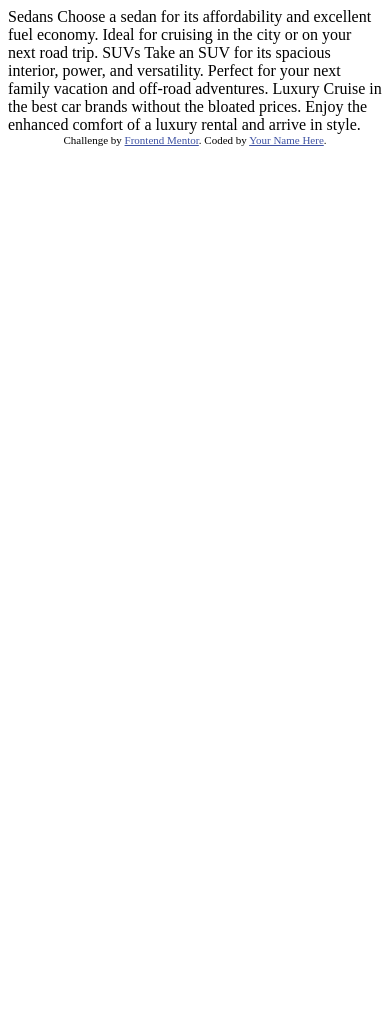
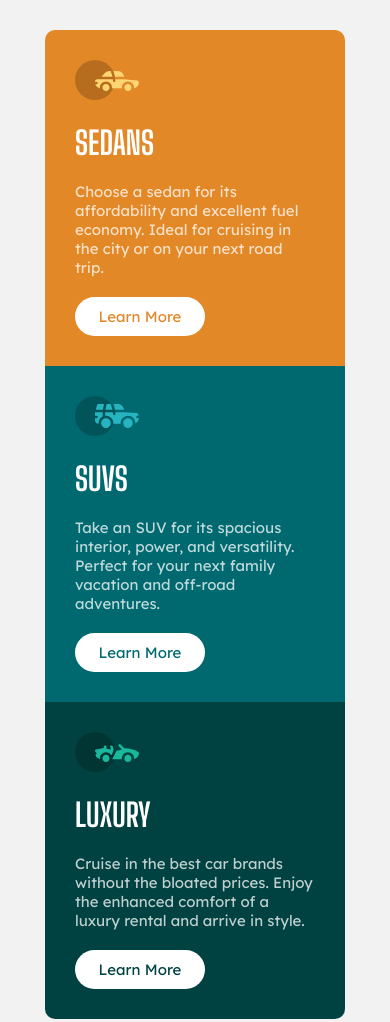
Before and after one commit to StellaZen/projetos-e-desafios, a plain HTML site: page column-card/index.html in a window 390 px wide. Before the commit the page ends 844 px from the top, so only its background shows below. Drawn offline with Linux system fonts and the light colour scheme.

Commit message:
versão mobile

```diff
--- a/column-card/index.html
+++ b/column-card/index.html
@@ -5,6 +5,8 @@
   <meta name="viewport" content="width=device-width, initial-scale=1.0"> <!-- displays site properly based on user's device -->
 
   <link rel="icon" type="image/png" sizes="32x32" href="./images/favicon-32x32.png">
+
+  <link rel="stylesheet" href="style.css">
 
   <title>Frontend Mentor | 3-column preview card component</title>
 
@@ -16,21 +18,41 @@
 </head>
 <body>
 
-  Sedans
+  <div class="cards">
+    <div class="card-1">
+      <svg width="64" height="40" xmlns="http://www.w3.org/2000/svg"><g fill="none" fill-rule="evenodd"><circle fill="#000" opacity=".201" cx="20" cy="20" r="20"/><path d="M52.936 24.11c1.942 0 3.517 1.542 3.517 3.445 0 1.903-1.575 3.445-3.517 3.445s-3.516-1.542-3.516-3.445c0-1.903 1.574-3.445 3.516-3.445zm-21.957 0c1.942 0 3.517 1.542 3.517 3.445 0 1.903-1.575 3.445-3.517 3.445s-3.516-1.542-3.516-3.445c0-1.903 1.574-3.445 3.516-3.445zm6.948-4.848v1.429c0 .716.61 1.293 1.348 1.259a1.295 1.295 0 001.225-1.295v-1.393h8.256l13.483 1.313c.956.093 1.676.881 1.676 1.814 0 2.89-2.126 5.303-4.926 5.819.397-3.557-2.458-6.62-6.053-6.62-3.646 0-6.504 3.14-6.039 6.723h-9.879c.466-3.588-2.397-6.722-6.039-6.722-3.595 0-6.45 3.062-6.052 6.62-2.14-.398-3.916-1.912-4.61-3.931h1.142c.731 0 1.32-.598 1.285-1.322-.033-.678-.629-1.2-1.322-1.2H20v-.251c0-1.274 1.066-2.243 2.306-2.243h15.62zM42.59 11c2.645 0 4.99 1.556 5.972 3.963l.726 1.779H40.17L38.413 11h4.178zm-6.865 0l1.758 5.741H26.505l3.357-3.654A6.502 6.502 0 0134.644 11h1.082z" fill="#FFD473" fill-rule="nonzero"/></g></svg>
+      <h1>Sedans</h1>
+      <p>
         Choose a sedan for its affordability and excellent fuel economy. Ideal for cruising in the city
         or on your next road trip.
-
-  SUVs
+      </p>
+      <p class="botao"><a href="#">Learn More</a></p>
+    </div>
+    <div class="card-2">
+      <svg width="64" height="40" xmlns="http://www.w3.org/2000/svg"><g fill="none" fill-rule="evenodd"><circle fill="#000" opacity=".201" cx="20" cy="20" r="20"/><path d="M31.002 22.358c2.917 0 5.18 2.593 4.762 5.506a4.828 4.828 0 01-2.962 3.778 4.797 4.797 0 01-5.3-1.165c-1.188-1.26-1.235-2.613-1.263-2.613-.42-2.924 1.857-5.506 4.763-5.506zm22 0c3.457 0 5.798 3.567 4.41 6.744A4.816 4.816 0 0152.3 31.94a4.826 4.826 0 01-4.06-4.077c-.42-2.915 1.846-5.506 4.762-5.506zm-15.04-6.083v1.462a1.29 1.29 0 001.352 1.29c.693-.033 1.227-.631 1.227-1.326v-1.426h8.3l13.056.716a1.29 1.29 0 011.164.917c.27.895.446 1.477.563 1.87h-1.047c-.694 0-1.291.534-1.324 1.228a1.29 1.29 0 001.288 1.352h1.445c-.164 2.225-1.57 4.193-3.6 5.05.13-4.212-3.255-7.63-7.384-7.63-4.317 0-7.762 3.718-7.358 8.086h-7.285c.43-4.655-3.503-8.531-8.131-8.046v-3.543h7.734zm-10.312 0v4.308a7.4 7.4 0 00-4.006 7.274 3.874 3.874 0 01-3.642-3.864v-1.635h1.46a1.29 1.29 0 000-2.58h-1.461v-3.213l.003-.29h7.646zm14.986-8.196c2.65 0 5 1.592 5.984 4.055l.63 1.579a5.525 5.525 0 01-.065-.004l-.026-.002-.034-.002-.022-.002a4.178 4.178 0 00-.224-.006l-.098-.001h-.039l-.136-.001h-.052l-.326-.001H40.211L38.528 8.08zm-13.632 0l-1.122 5.616h-7.144l1.47-4.71a1.29 1.29 0 011.231-.906h5.565zm6.832 0l1.683 5.615h-7.007l1.121-5.615h4.203z" fill="#26B5C0" fill-rule="nonzero"/></g></svg>
+      <h1>SUVs</h1>
+      <p>
         Take an SUV for its spacious interior, power, and versatility. Perfect for your next family vacation
         and off-road adventures.
-
-  Luxury
+      </p>
+      <p class="botao"><a href="#">Learn More</a></p>
+    </div>
+    <div class="card-3">
+      <svg width="64" height="40" xmlns="http://www.w3.org/2000/svg"><g fill="none" fill-rule="evenodd"><circle fill="#000" opacity=".201" cx="20" cy="20" r="20"/><path d="M30.98 22.835c1.941 0 3.516 1.604 3.516 3.583 0 1.978-1.575 3.582-3.517 3.582s-3.516-1.604-3.516-3.582c0-1.979 1.574-3.583 3.516-3.583zm21.956 0c1.942 0 3.517 1.604 3.517 3.583 0 1.978-1.575 3.582-3.517 3.582s-3.516-1.604-3.516-3.582c0-1.979 1.574-3.583 3.516-3.583zm-9.143-10.45a1.27 1.27 0 011.819 0l3.715 3.784c4.444-.115 9.7 1.142 13.964 3.753.387.237.624.664.624 1.124 0 3.006-2.126 5.514-4.926 6.05.397-3.698-2.458-6.882-6.053-6.882-3.646 0-6.504 3.264-6.039 6.99h-9.669c.76-1.544.993-2.026 1.337-2.711l.082-.162c.421-.835 1.056-2.07 2.883-5.65 1.68-.023 3.47-.408 5.247-1.403l-2.984-3.04a1.328 1.328 0 010-1.854zm-7.68 1.064c.683-.2 1.395.202 1.592.898l.749 2.652a3.46 3.46 0 01-.247 2.51l-1.733 3.395-.216.424c-1.07-1.89-3.06-3.114-5.279-3.114-3.595 0-6.45 3.184-6.052 6.885-1.832-.347-3.414-1.537-4.278-3.276a1.331 1.331 0 01.117-1.376l.955-1.303-1.325-1.295c-.751-.735-.376-2.024.64-2.231l6.614-1.346.13-.026c.092-.019.145-.03.157-.031.314-.146 1.07-.591 1.07-1.506 0-.734.592-1.327 1.316-1.31.712.016 1.268.662 1.256 1.388a4.11 4.11 0 01-.348 1.611 22.69 22.69 0 014.7 1.146l-.7-2.473a1.314 1.314 0 01.882-1.622z" fill="#19B89D" fill-rule="nonzero"/></g></svg>
+      <h1>Luxury</h1>
+      <p>
         Cruise in the best car brands without the bloated prices. Enjoy the enhanced comfort of a luxury
         rental and arrive in style.
+      </p>
+      <p class="botao"><a href="#">Learn More</a></p>
+    </div>
+  </div>
 
+  <!-- <footer class="fixo">
     <div class="attribution">
       Challenge by <a href="https://www.frontendmentor.io?ref=challenge" target="_blank">Frontend Mentor</a>.
       Coded by <a href="#">Your Name Here</a>.
     </div>
+  </footer> -->
 </body>
 </html>
--- /dev/null
+++ b/column-card/style.css
@@ -0,0 +1,128 @@
+@charset "UTF-8";
+
+@import url('https://fonts.googleapis.com/css2?family=Lexend+Deca&display=swap');
+
+@import url('https://fonts.googleapis.com/css2?family=Big+Shoulders+Display:wght@700&display=swap');
+
+
+:root{
+    --orange: hsl(31, 77%, 52%);
+    --dark-cyan: hsl(184, 100%, 22%);
+    --very-dark-cyan: hsl(179, 100%, 13%);
+    --transparent-white: hsla(0, 0%, 100%, 0.75);
+    --very-light-gray: hsl(0, 0%, 95%);
+
+    --fonte-1: 'Lexend Deca', sans-serif;
+    --fonte-titulo: 'Big Shoulders Display', cursive;
+}
+
+*{
+    margin: 0px;
+    padding: 0px;
+    box-sizing: border-box;
+}
+
+body{
+
+    background-color: var(--very-light-gray);
+    position: relative;
+}
+
+.cards{
+    width: 300px;
+    margin-bottom: 30px;
+    display: flex;
+    flex-direction: column;
+    position: absolute;
+    top: 50%;
+    left: 50%;
+
+    transform: translate(-50%, +30px);
+}
+
+.card-1{
+    background-color: var(--orange);
+    border-radius: 10px 10px 0 0;
+
+}
+
+.card-2{
+    background-color: var(--dark-cyan);
+}
+
+.card-3{
+    background-color: var(--very-dark-cyan);
+    border-radius: 0 0 10px 10px;
+    margin-bottom: 30px;
+}
+
+.card-1,.card-2,.card-3{
+    padding: 30px;
+}
+
+h1{
+    font-family: var(--fonte-titulo);
+    color: white;
+    padding-top: 20px;
+    text-transform: uppercase;
+}
+
+p{
+    font-family: var(--fonte-1);
+    color: var(--transparent-white);
+    padding-top: 20px;
+    padding-bottom: 20px;
+    font-size: 15px;
+}
+
+.botao{
+    background-color: white;
+    width: 130px;
+    padding: 10px;
+    border-radius: 20px;
+    text-align: center;
+}
+
+.botao > a{
+    text-decoration: none;
+}
+
+.card-1 > .botao > a {
+    color: var(--orange);
+}
+
+.card-1 > .botao > a:hover{
+    color: white;
+}
+
+.card-1 > .botao:hover{
+    background-color: var(--orange);
+    border: 2px solid white;
+
+}
+
+.card-2 > .botao > a {
+    color: var(--dark-cyan);
+}
+
+.card-2 > .botao > a:hover{
+    color: white;
+}
+
+.card-2 > .botao:hover{
+    background-color: var(--dark-cyan);
+    border: 2px solid white;
+}
+
+.card-3 > .botao > a {
+    color: var(--very-dark-cyan);
+}
+
+.card-3 > .botao > a:hover{
+    color: white;
+}
+
+.card-3 > .botao:hover{
+    background-color: var(--very-dark-cyan);
+    border: 2px solid white;
+}
```
Lines whose indentation alone changed are shown as unchanged.
